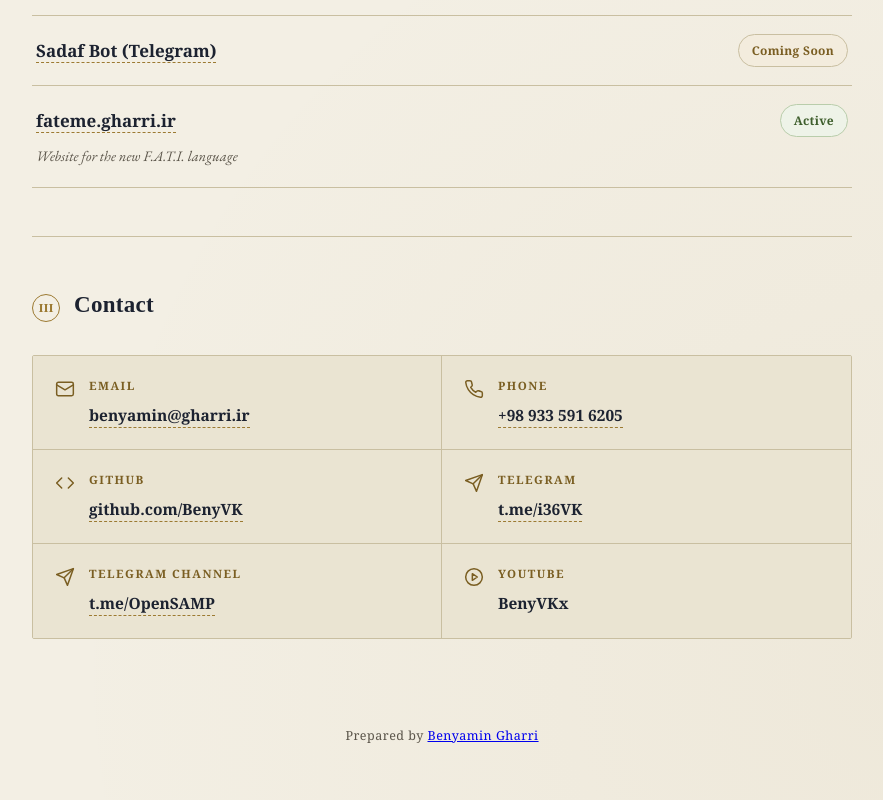
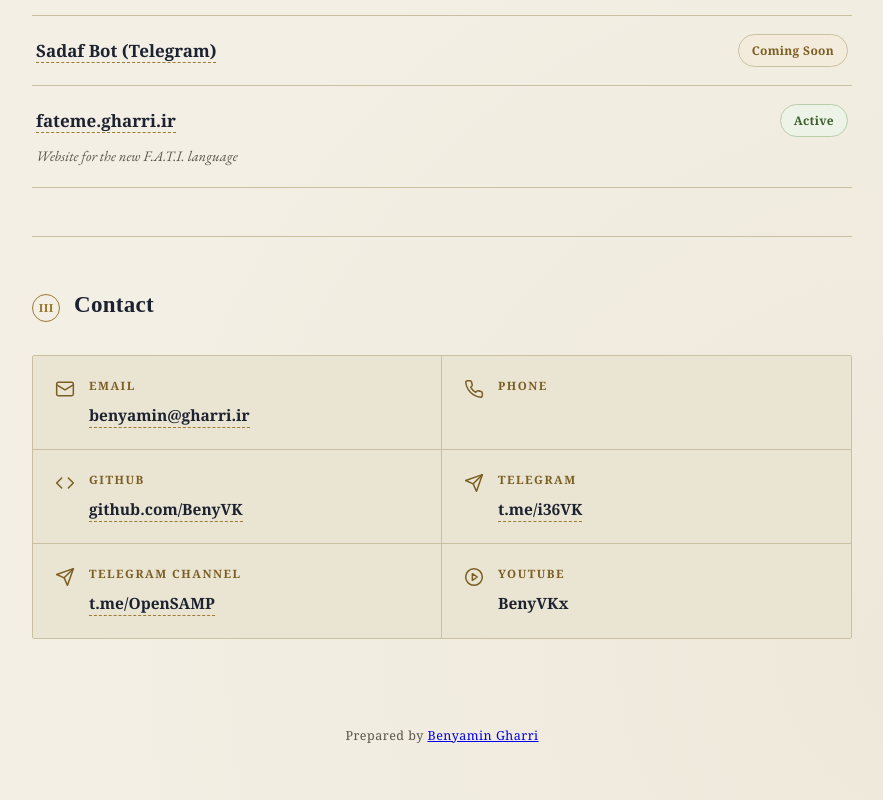
Before and after one commit to BenyVK/my-work-resume, a plain HTML site: page update 1.1/index.org.html in a window 1280 px wide. Shown: the part 1544-2344 px from the top of the page, without its empty margins (198-1081 px from the left). Drawn offline with Linux system fonts and the light colour scheme; files that its build step writes are made by us from their sources; files whose address does not match are found by name; a web font is replaced by a local one.

Commit message:
Update index.org.html

```diff
--- a/update 1.1/index.org.html
+++ b/update 1.1/index.org.html
@@ -155,7 +155,7 @@
             </span>
             <div class="contact-info">
               <div class="contact-label">Phone</div>
-              <div class="contact-value"><a href="tel:+989335916205">+98 933 591 6205</a></div>
+              <div class="contact-value"><a href="tel:+"></a></div>
             </div>
           </div>
           <div class="contact-card">
```
